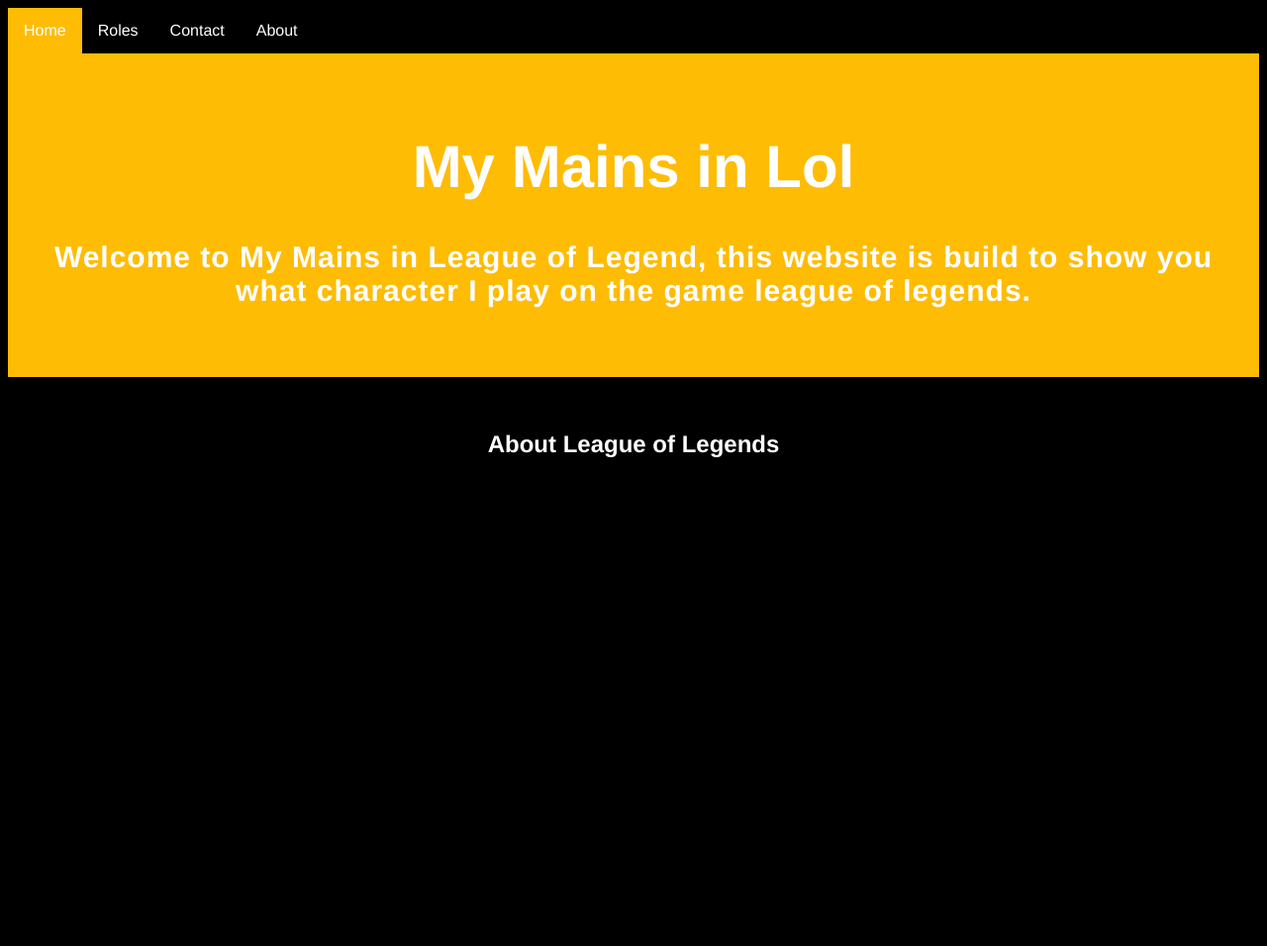
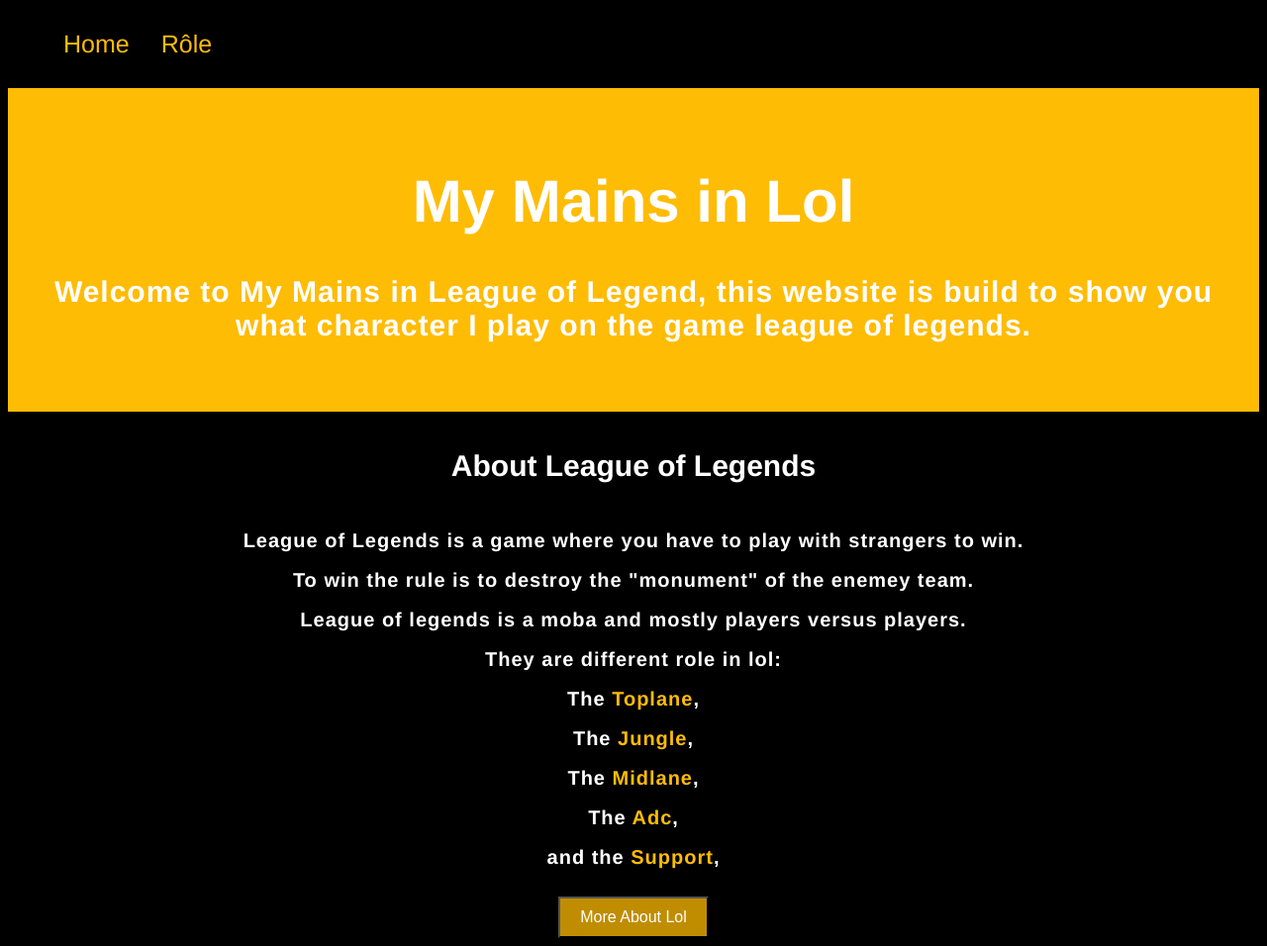
Before and after one commit to EdgarXof/tp-129-edgar, a plain HTML site: page index.html in a window 1280 px wide. Shown: the whole page at 99% size. Before the commit the page ends 800 px from the top, so only its background shows below. Drawn offline with Linux system fonts and the light colour scheme; a script that the page names is missing.

Commit message:
Add files via upload

```diff
--- a/index.html
+++ b/index.html
@@ -11,50 +11,24 @@
     <!-- Load external CSS styles -->
     <link rel="stylesheet" href="styles.css">
 
-    <style>
-        body {
-            background-color: rgb(0, 0, 0);
-        }
 
-        ul {
-            list-style-type: none;
-            margin: 0;
-            padding: 0;
-            overflow: hidden;
-            background-color: rgb(0, 0, 0);
-            transition: top 0.3s;
-        }
-
-        li {
-            float: left;
-        }
-
-        li a {
-            display: block;
-            color: white;
-            text-align: center;
-            padding: 14px 16px;
-            text-decoration: none;
-            font-family: "Helvetica";
-        }
-
-        li a:hover:not(.active) {
-            background-color: #111;
-        }
-
-        .active {
-            background-color: #ffbc05;
-        }
-    </style>
 
 </head>
 
 <body>
     <ul>
-        <li><a class="active" href="#home">Home</a></li>
-        <li><a href="#news">Roles</a></li>
-        <li><a href="#contact">Contact</a></li>
-        <li><a href="#about">About</a></li>
+        <div class="navbar">
+            <a href="index.html">Home</a>
+            <div class="subnav">
+              <button class="subnavbtn">Rôle <i class="navbardown"></i></button>
+              <div class="subnav-content">
+                <a href="Role/Top.html">Top</a>
+                <a href="Role/Jungle.html">Jungle</a>
+                <a href="Role/Midlane.html">Midlane</a>
+                <a href="Role/Adc.html">Adc</a>
+                <a href="Role/Support.html">Support</a>
+              </div>
+            </div>
     </ul>
     <div class="header">
         <h1>My Mains in Lol</h1>
@@ -66,9 +40,20 @@
 
 
 
-    <h2 class="AboutLol">About League of Legends</h1>
-
-
+    <h2 class="AboutLolH2">About League of Legends</h1>
+<p class="AboutLolP">League of Legends is a game where you have to play with strangers to win.<br>
+    To win the rule is to destroy the "monument" of the enemey team.<br>
+    League of legends is a moba and mostly players versus players.<br>
+    They are different role in lol:<br>
+    The<a href="Role/Top.html"> Toplane</a>,<br>
+    The<a href="Role/Jungle.html"> Jungle</a>,<br>
+    The<a href="Role/Midlane.html"> Midlane</a>,<br>
+    The<a href="Role/Adc.html"> Adc</a>,<br>
+    and the<a href="Role/Support.html"> Support</a>,
+</p>
+<form action="https://www.leagueoflegends.com" method="get" target="_blank">
+    <button class="AboutLolButton" type="submit">More About Lol</button>
+ </form>
         <!-- Load external JavaScript -->
         <script src="scripts.js"></script>
 
--- a/styles.css
+++ b/styles.css
@@ -15,12 +15,20 @@
         letter-spacing: 1px;
     }
 
-    .AboutLol{
+    .AboutLolH2{
         color: rgb(255, 255, 255);
         text-align: center;
         font-family: "Helvetica";
         font-weight: bold;
-        line-height: 4;
+        line-height: 2;
+        font-size: 30px;
+    }
+    .AboutLolP{
+        text-align: center;
+        font-family: "Helvetica";
+        font-weight: bold;
+        line-height: 2;
+        font-size: 20px;
     }
     .header {
         padding: 40px;
@@ -28,4 +36,118 @@
         background: #ffbc05;
         color: white;
         font-size: 30px;
+
       }
+
+      body {
+        background-color: rgb(0, 0, 0);
+    }
+
+    /* The navigation menu */
+.navbar {
+    overflow: hidden;
+    background-color: rgb(0, 0, 0);
+        color: white;
+
+  }
+
+  /* Navigation links */
+  .navbar a {
+    float: left;
+    font-size: 25px;
+    color: white;
+    text-align: center;
+    padding: 14px 16px;
+    text-decoration: none;
+    font-family: "Helvetica"
+  }
+
+  /* The subnavigation menu */
+  .subnav {
+    float: left;
+    overflow: hidden;
+  }
+
+  /* Subnav button */
+  .subnav .subnavbtn {
+    font-size: 25px;
+    border: none;
+    outline: none;
+    color: #ffbc05;
+    padding: 14px 16px;
+    background-color: inherit;
+    font-family: "Helvetica";
+    margin: 0;
+  }
+
+  /* Add a red background color to navigation links on hover */
+  .navbar a:hover, .subnav:hover .subnavbtn {
+    background-color: #222222;
+  }
+
+  /* Style the subnav content - positioned absolute */
+  .subnav-content {
+    display: none;
+    position: absolute;
+    left: 0;
+    color: #ffbc05;
+    background-color: #000000;
+    width: 100%;
+    z-index: 1;
+  }
+
+  /* Style the subnav links */
+  .subnav-content a {
+    float: left;
+    color: #ffbc05;
+    text-decoration: none;
+  }
+
+  /* Add a grey background color on hover */
+  .subnav-content a:hover {
+    background-color: #ffbc05;
+    color: black;
+  }
+
+  /* When you move the mouse over the subnav container, open the subnav content */
+  .subnav:hover .subnav-content {
+    display: block;
+  }
+
+    /*HyperLink*/
+    a:link {
+        color: #ffbc05;
+        background-color: transparent;
+        text-decoration: none;
+      }
+
+      a:visited {
+        color: #ffd86c;
+        background-color: transparent;
+        text-decoration: none;
+      }
+
+      a:hover {
+        color: #ffffff;
+        background-color: transparent;
+        text-decoration: underline;
+      }
+
+      a:active {
+        color: rgb(46, 46, 46);
+        background-color: transparent;
+        text-decoration: underline;
+      }
+      /*Button about lol*/
+      .AboutLolButton {
+        background-color: #c08d00; /* Green */
+        color: white;
+        padding: 10px 20px;
+        text-align: center;
+        display: inline-block;
+        font-size: 16px;
+        margin: auto;
+        display: flex; /* or display:grid */
+        justify-content: center;
+
+      }
```
